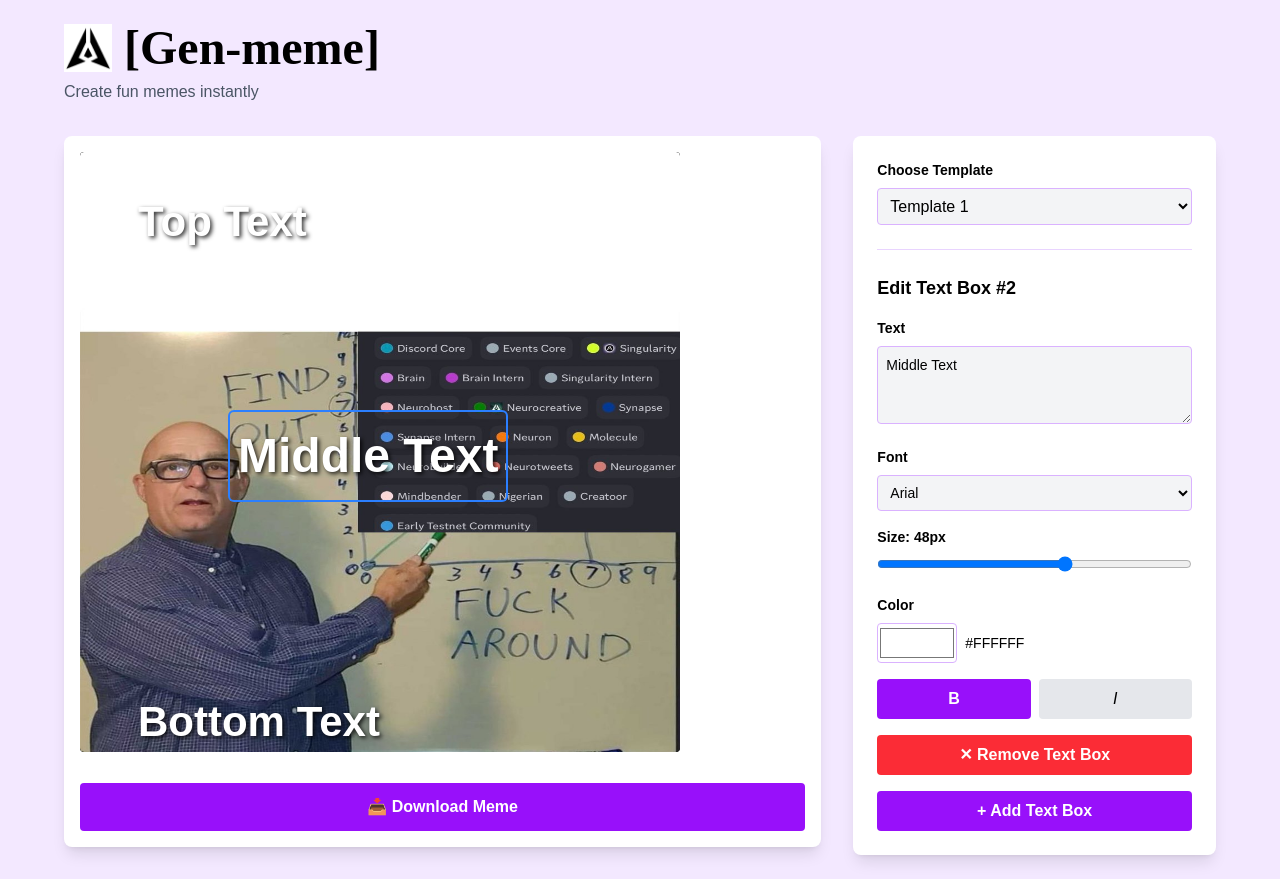
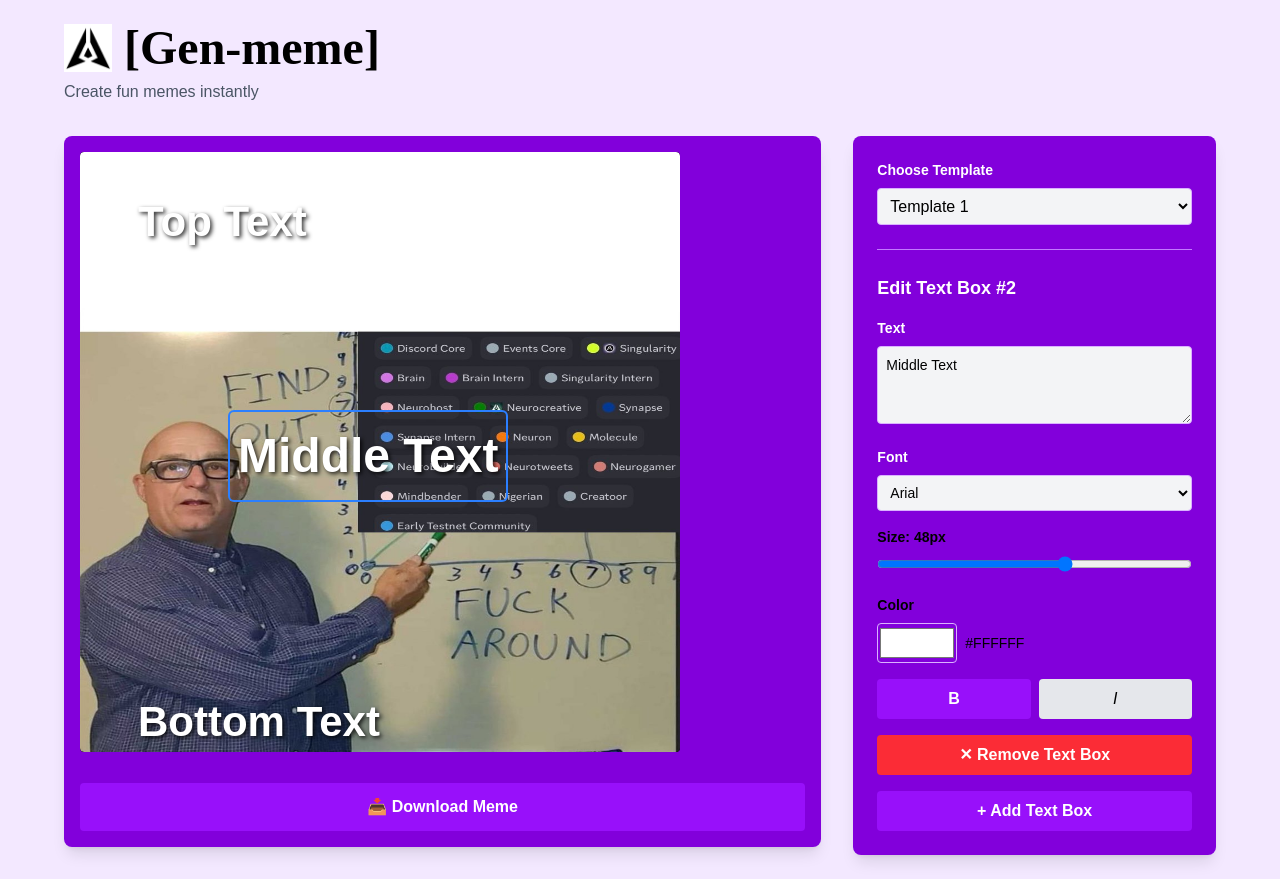
Before and after one commit to Jennivarl/genmeme, a Next.js app: page / in a window 1280 px wide. Built offline with nearby package versions, Linux system fonts and the light colour scheme.

Commit message:
Change editor background from white to dark purple with updated text colors

```diff
--- a/src/app/components/MemeGenerator.tsx
+++ b/src/app/components/MemeGenerator.tsx
@@ -168,7 +168,7 @@ export default function MemeGenerator() {
             <div className="max-w-6xl mx-auto grid grid-cols-1 lg:grid-cols-3 gap-8">
                 {/* Canvas */}
                 <div className="lg:col-span-2">
-                    <div className="bg-white rounded-lg p-4 shadow-lg">
+                    <div className="bg-purple-700 rounded-lg p-4 shadow-lg">
                         <div
                             ref={canvasRef}
                             className="relative inline-block mx-auto bg-black rounded overflow-hidden"
@@ -233,10 +233,10 @@ export default function MemeGenerator() {
                 </div>
 
                 {/* Controls */}
-                <div className="bg-white rounded-lg p-6 h-fit sticky top-6 shadow-lg text-black">
+                <div className="bg-purple-700 rounded-lg p-6 h-fit sticky top-6 shadow-lg text-white">
                     {/* Template Selector */}
                     <div className="mb-6">
-                        <label className="block text-sm font-semibold mb-2 text-black">Choose Template</label>
+                        <label className="block text-sm font-semibold mb-2 text-white">Choose Template</label>
                         <select
                             value={selectedTemplate}
                             onChange={(e) => setSelectedTemplate(e.target.value)}
@@ -253,12 +253,12 @@ export default function MemeGenerator() {
                     {/* Text Box Controls */}
                     {selectedBox && (
                         <>
-                            <div className="border-t border-purple-200 pt-6">
-                                <h3 className="text-lg font-semibold mb-4 text-black">Edit Text Box #{selectedBox.id}</h3>
+                            <div className="border-t border-purple-400 pt-6">
+                                <h3 className="text-lg font-semibold mb-4 text-white">Edit Text Box #{selectedBox.id}</h3>
 
                                 {/* Text Input */}
                                 <div className="mb-4">
-                                    <label className="block text-sm font-semibold mb-2 text-black">Text</label>
+                                    <label className="block text-sm font-semibold mb-2 text-white">Text</label>
                                     <textarea
                                         value={selectedBox.text}
                                         onChange={(e) => updateTextBox(selectedBox.id, { text: e.target.value })}
@@ -269,7 +269,7 @@ export default function MemeGenerator() {
 
                                 {/* Font Family */}
                                 <div className="mb-4">
-                                    <label className="block text-sm font-semibold mb-2 text-black">Font</label>
+                                    <label className="block text-sm font-semibold mb-2 text-white">Font</label>
                                     <select
                                         value={selectedBox.fontFamily}
                                         onChange={(e) => updateTextBox(selectedBox.id, { fontFamily: e.target.value })}
```
